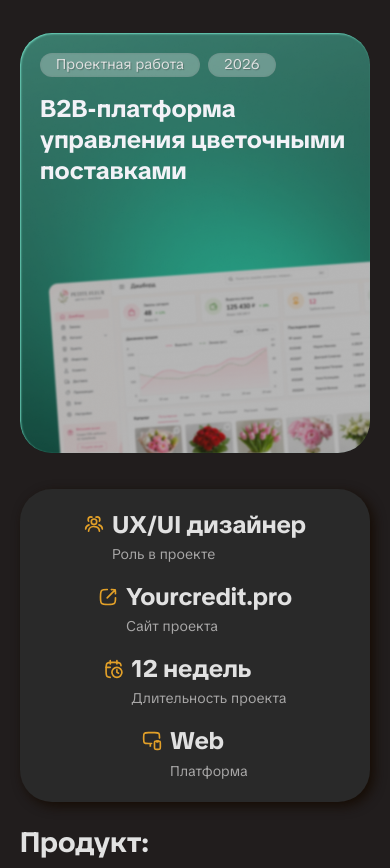
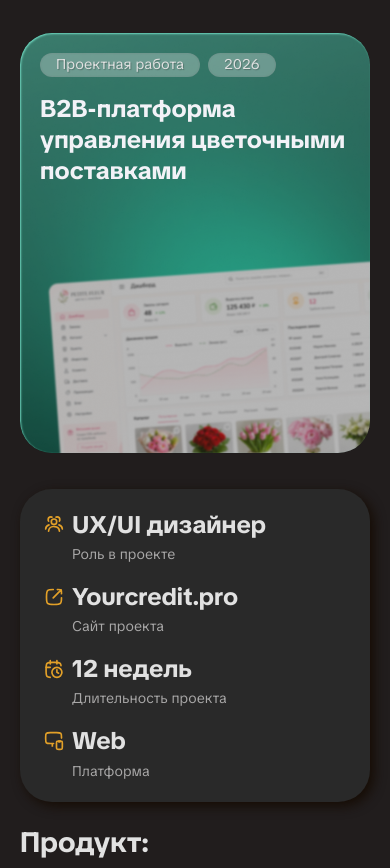
Before and after one commit to alnat2/nps, a website: page cpro.html in a window 390 px wide. Shown: the part 158-1026 px from the top of the page. Drawn offline with Linux system fonts and the light colour scheme.

Commit message:
Fix mobile alignment of short-info card informers to match Figma

```diff
--- a/cpro.html
+++ b/cpro.html
@@ -5,7 +5,7 @@
     <meta name="viewport" content="width=device-width, initial-scale=1.0">
     <meta name="description" content="КредитПро - Финансовый маркетплейс. Кейс UX/UI дизайнера Александра Белоглазкина.">
     <title>КредитПро — Александр Белоглазкин</title>
-    <link rel="stylesheet" href="style.css?v=20260909">
+    <link rel="stylesheet" href="style.css?v=20260909-2">
 </head>
 <body class="cpro-page scase-page">
     <!-- TOPNAV HEADER -->
--- a/style.css
+++ b/style.css
@@ -2515,11 +2515,13 @@ main > section {
   .case-short-info {
     min-height: 312px;
     padding: 20px 24px;
+    align-items: flex-start;
   }
 
   .short-info-items {
     display: flex;
     flex-direction: column;
+    align-items: flex-start;
     gap: 16px;
     padding: 0;
     width: 100%;
@@ -2527,6 +2529,8 @@ main > section {
 
   .informer {
     grid-template-columns: 20px auto;
+    justify-items: start;
+    text-align: left;
   }
 
   .informer-icon {
@@ -2536,10 +2540,12 @@ main > section {
 
   .informer-title {
     font-size: 24px;
+    text-align: left;
   }
 
   .informer-subtitle {
     font-size: 14px;
+    text-align: left;
   }
 
   /* Scase Story Mobile */
```
Also changed, not shown: scase.html (+1 -1 lines).
